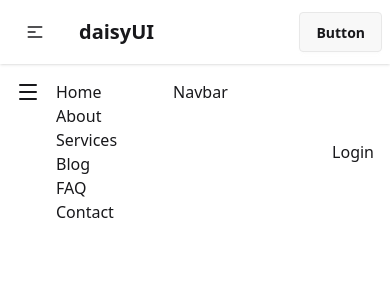
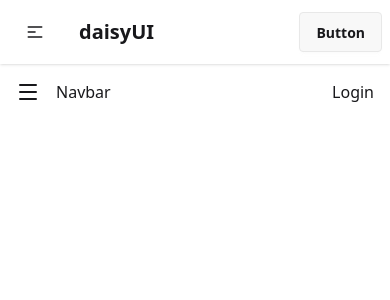
Before and after one commit to afzalhossainraju100/Tailwined-set-up-using-react, a React (Vite) app: page /contact in a window 390 px wide. Shown: the top 300 px of the page. Built offline with nearby package versions, Linux system fonts and the light colour scheme; a web font is replaced by a local one.

Commit message:
work on nav bar and set menu tougle

```diff
--- a/src/component/navbar/NavbarCustom.jsx
+++ b/src/component/navbar/NavbarCustom.jsx
@@ -50,7 +50,7 @@ const NavbarCustom = () => {
           ) : (
             <Menu className="md:hidden"></Menu>
           )}
-          <ul className="md:hidden">{links}</ul>
+          <ul className={`md:hidden absolute duration-1000 ${open? 'top-30':'-top-40'}`}>{links}</ul>
           <h1>Navbar</h1>
         </span>
         <ul className="md:flex hidden">{links}</ul>
```
